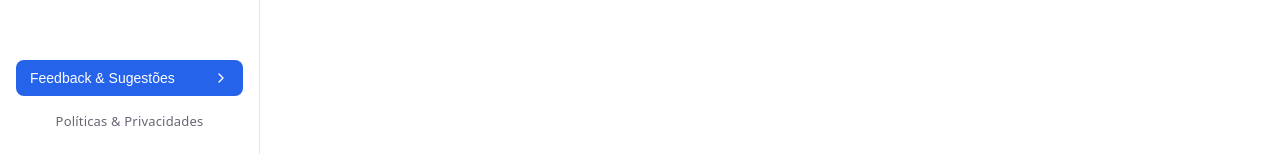
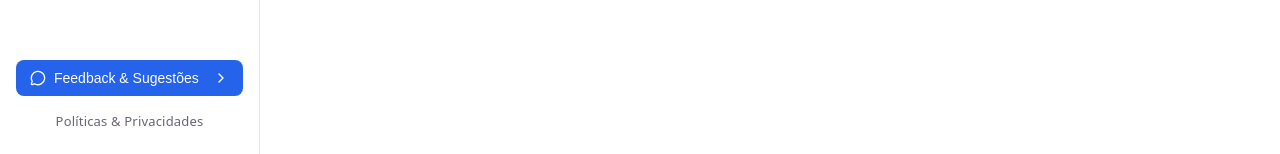
Before and after one commit to RomuuloGoncalves/Liftech, a React (Vite) app in the folder Frontend/: page / in a window 1280 px wide. Shown: the part 646-800 px from the top of the page. Built offline with nearby package versions, Linux system fonts and the light colour scheme.

Commit message:
feat: add feedback label with icon to Sidebar component

```diff
--- a/Frontend/src/components/layout/Sidebar.module.css
+++ b/Frontend/src/components/layout/Sidebar.module.css
@@ -147,6 +147,13 @@
   overflow: hidden;
 }
 
+.feedbackLabel {
+  display: flex;
+  align-items: center;
+  gap: 8px;
+  overflow: hidden;
+}
+
 .privacyLink {
   text-align: center;
   font-size: 13px;
--- a/Frontend/src/components/layout/Sidebar.tsx
+++ b/Frontend/src/components/layout/Sidebar.tsx
@@ -1,6 +1,16 @@
 import React, { useCallback, useEffect, useState } from 'react'
 import { Link, useLocation } from 'react-router-dom'
-import { AlertCircle, ChevronRight, FileText, Menu, PanelLeft, Truck, Users, X } from 'lucide-react'
+import {
+  AlertCircle,
+  ChevronRight,
+  FileText,
+  MessageCircle,
+  Menu,
+  PanelLeft,
+  Truck,
+  Users,
+  X,
+} from 'lucide-react'
 import logo from '../../assets/logo.png'
 import styles from './Sidebar.module.css'
 
@@ -157,7 +167,10 @@ const Sidebar: React.FC = () => {
 
         <div className={styles.footer}>
           <button type="button" className={styles.feedbackButton}>
-            {!showCollapsedLayout && <span>Feedback &amp; Sugestões</span>}
+            <span className={styles.feedbackLabel}>
+              <MessageCircle size={16} />
+              {!showCollapsedLayout && <span>Feedback &amp; Sugestões</span>}
+            </span>
             <ChevronRight size={16} />
           </button>
           {!showCollapsedLayout && (
```
